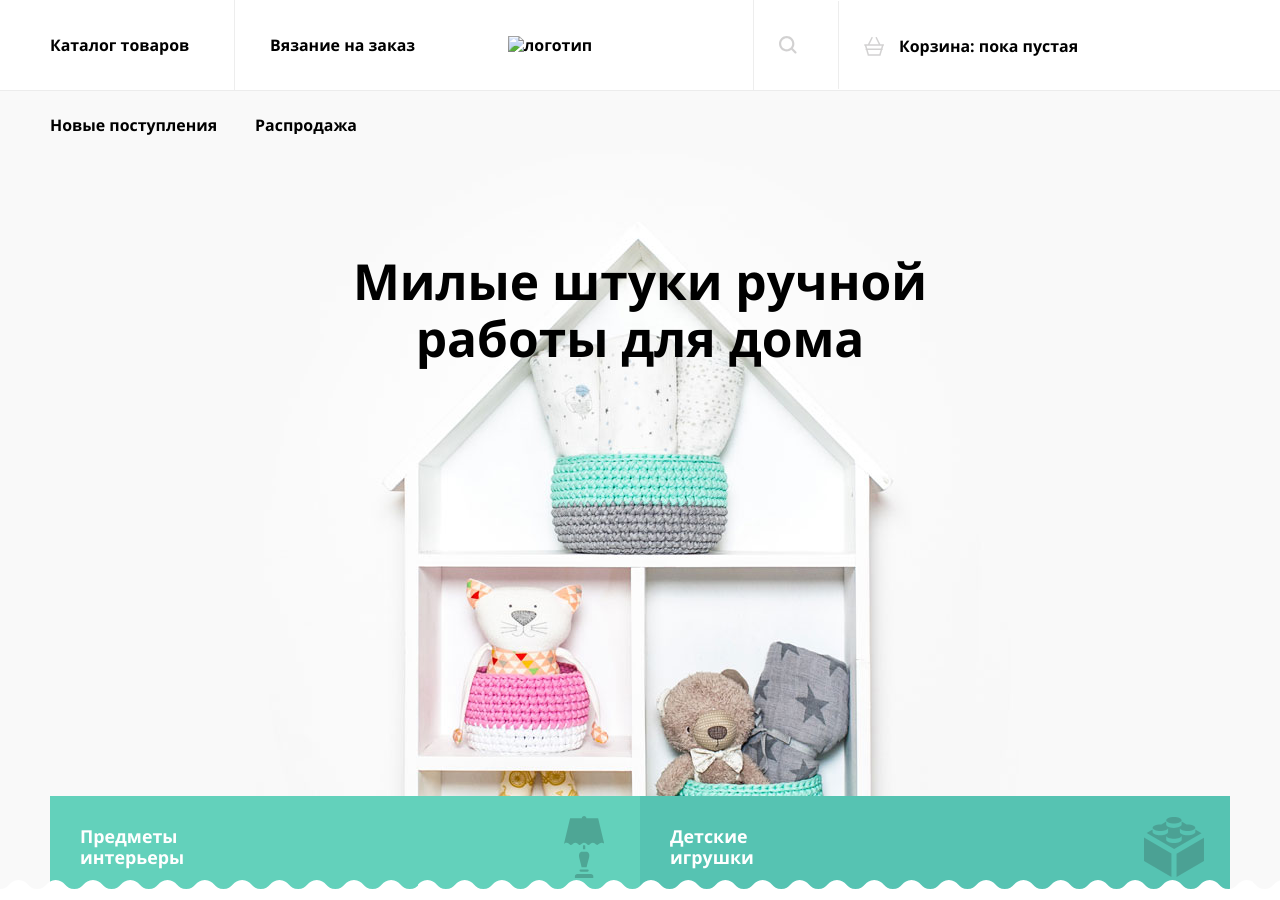
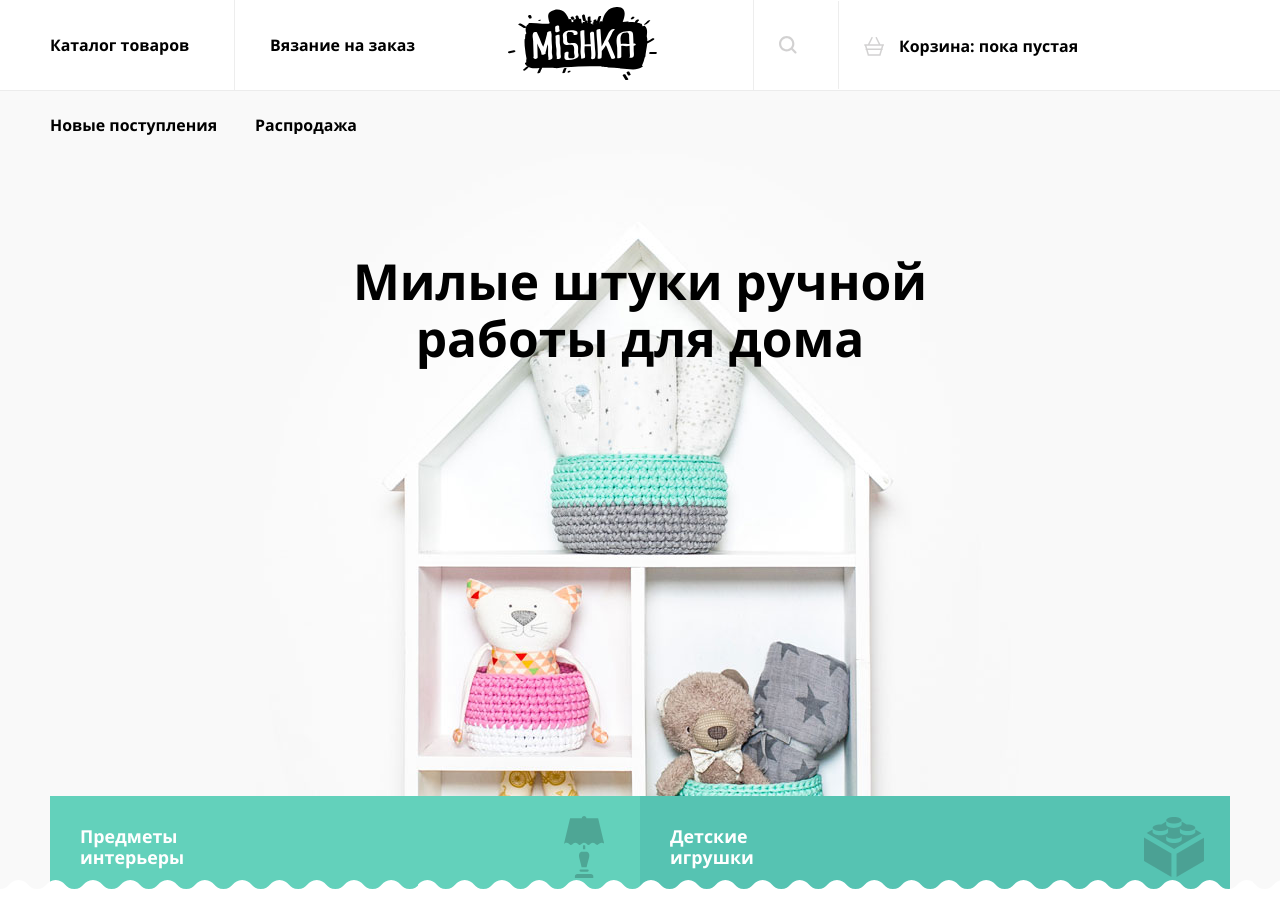
Before and after one commit to dim12ka/249931-mishka, a website: page index.html in a window 1280 px wide. Shown: the top 900 px of the page. Drawn offline with nearby package versions, Linux system fonts and the light colour scheme; files that its build step writes are made by us from their sources; the site is published under a folder, as on GitHub Pages, so addresses that start at the root find nothing; files whose address does not match are found by name.

Commit message:
исправил лого

```diff
--- a/index.html
+++ b/index.html
@@ -20,7 +20,7 @@
           <ul class="menu">
             <li class="menu__item menu__item--logo">
               <a href="" class="menu__link menu__link--logo">
-                <img src="/img/logo-desktop.svg" width="149px" alt="логотип">
+                <img src="img/logo-desktop.svg" width="149px" alt="логотип">
               </a>
             </li>
             <li class="menu__item menu__item--catalog">
```
